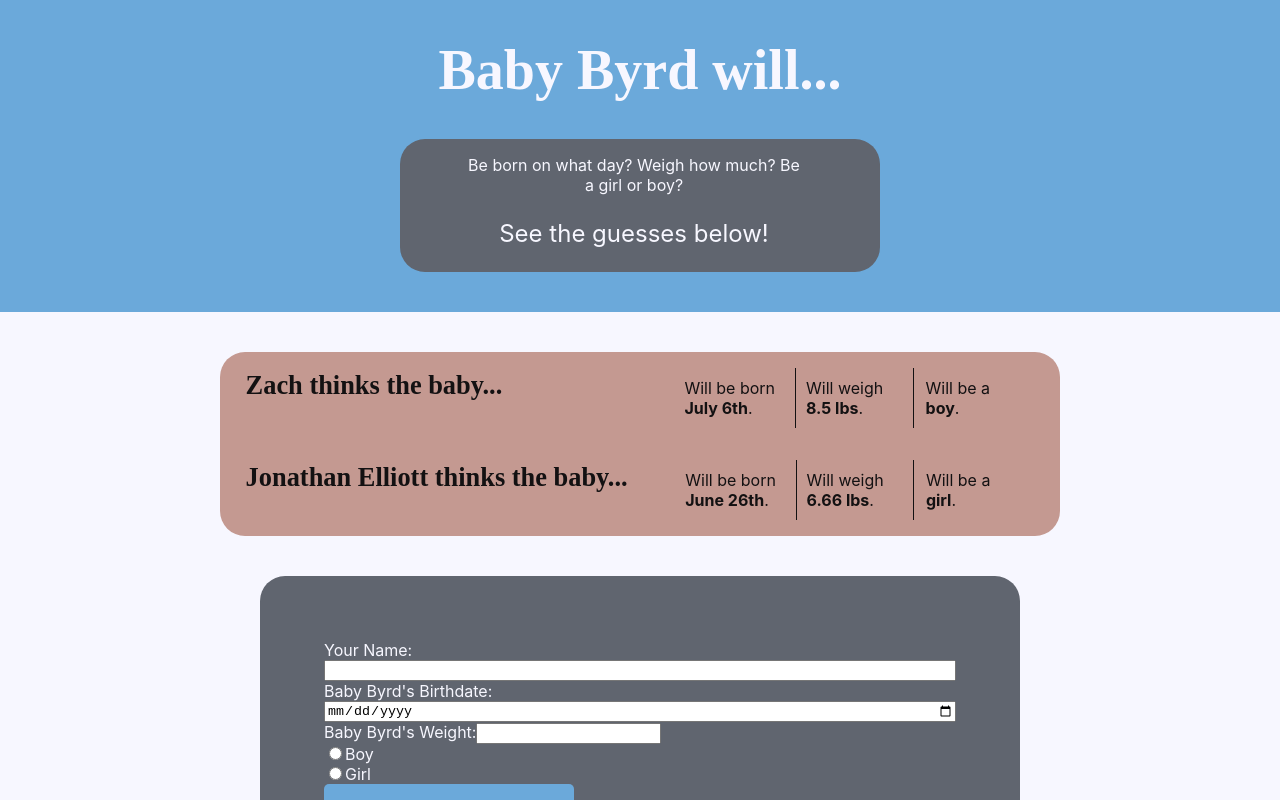
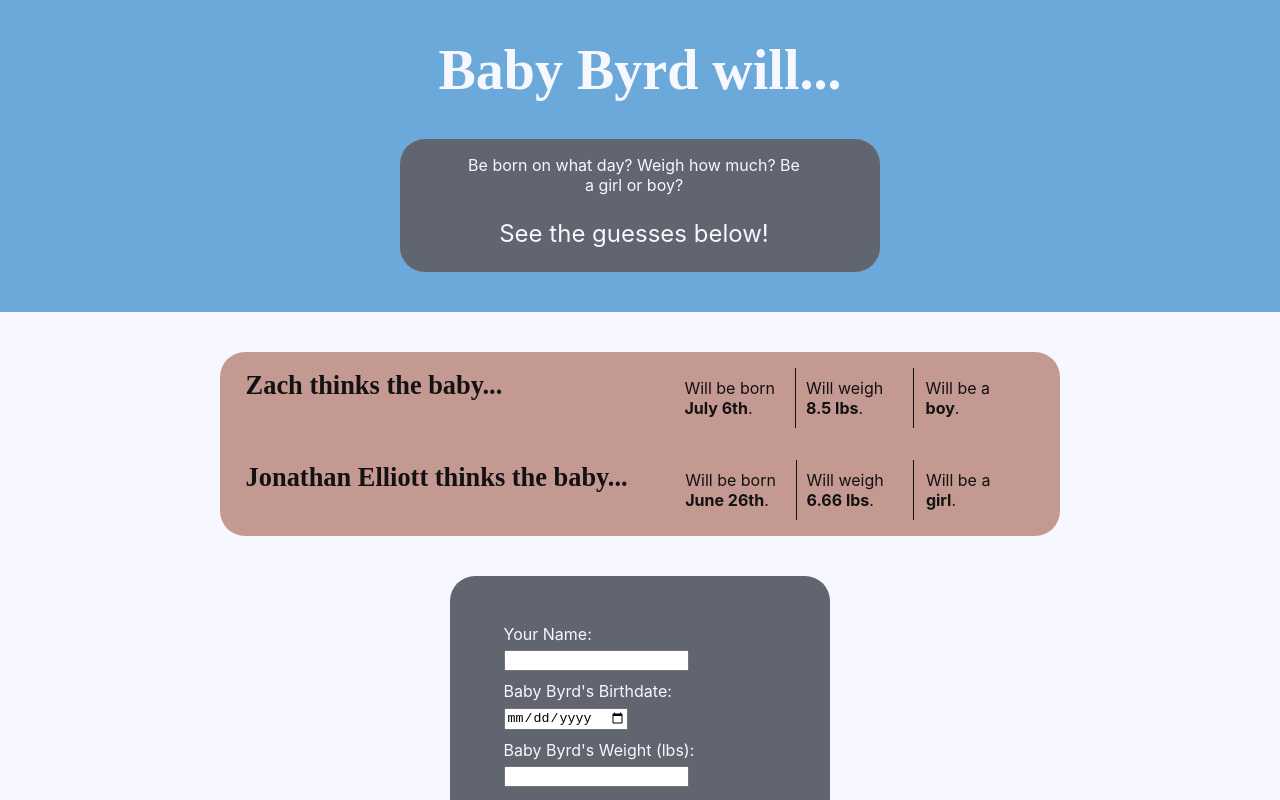
Before and after one commit to ZachBarbre/baby-byrd-game-client, a React (Create React App) app: page / in a window 1280 px wide. Both pictures are taken after a click on the button "Add your Guess!". Shown: the top 800 px of the page. Built offline with nearby package versions, Linux system fonts and the light colour scheme.

Commit message:
finish stying the form

```diff
--- a/src/components/AddGuess.jsx
+++ b/src/components/AddGuess.jsx
@@ -21,30 +21,47 @@ const Button = styled.button`
   padding: 10px 0;
   border-radius: 5px;
   border-style: none;
+  align-self: center;
+  margin: 2%;
 
   :hover {
-    background-color: var(--primary-light);
+    background-color: ${props => props.showForm ? 'var(--secondary)' : 'var(--primary-light)'};
     /* color: var(--dark); */
   }
 `;
 
-const Form = styled.form`
-  display: flex;
+const FormDiv = styled.div`
+  /* display: flex;
   flex-direction: column;
   justify-content: flex-start;
+  align-items: center; */
   width: 80%;
-  max-width: 760px;
+  max-width: 380px;
   background-color: var(--primary-light);
-  padding: 5%;
+  padding: 3%;
   border-radius: 25px 25px 25px 25px;
+`;
 
-  /* label {
+const Form = styled.form`
+  /* display: flex;
+  flex-direction: column;
+  justify-content: flex-start; */
+  width: 90%;
+  margin: 0 auto;
+`;
+
+const Control = styled.div`
+  margin: 1% 0;
+
+  label {
     display: block;
+    margin: 10px 0 5px;
   }
+`;
 
-  input {
-    width: 300px;
-  } */
+const Radio = styled.div`
+  display: block;
+  margin: 10px 0 5%;
 `;
 
 const AddGuess = () => {
@@ -77,7 +94,10 @@ const AddGuess = () => {
   return(
     <Section>
       {showForm ?
+        <FormDiv>
+
           <Form onSubmit={e => handleSubmit(e)}>
+            <Control>
               <label htmlFor="name">
                 Your Name:
               </label>
@@ -87,7 +107,8 @@ const AddGuess = () => {
                 value={name}
                 onChange={(e) => setName(e.target.value)}
                 />
-
+            </Control>
+            <Control>
               <label htmlFor="birthDate">
                 Baby Byrd's Birthdate:
               </label>
@@ -97,16 +118,19 @@ const AddGuess = () => {
                 value={birthDate}
                 onChange={(e) => setBirthDate(e.target.value)}
                 />
-
-          <label>
-            Baby Byrd's Weight:
+            </Control>
+            <Control>
+              <label htmlFor="babyWeight">
+                Baby Byrd's Weight (lbs):
+              </label>
               <input
                 type="number"
                 name="babyWeight"
                 value={babyWeight}
                 onChange={(e) => setBabyWeight(e.target.value)}
                 />
-          </label>
+            </Control>
+            <Radio>
               <label>
                 <input
                   type="radio"
@@ -127,8 +151,10 @@ const AddGuess = () => {
                   />
                 Girl
               </label>
-          <Button type="submit">Add your Guess</Button>
+            </Radio>
+            <Button type="submit" showForm={showForm}>Add your Guess</Button>
           </Form>
+        </FormDiv>
       :
       <Button type="button" onClick={() => setShowForm(!showForm)}>Add your Guess!</Button>
       }
```
Lines whose indentation alone changed are shown as unchanged.
